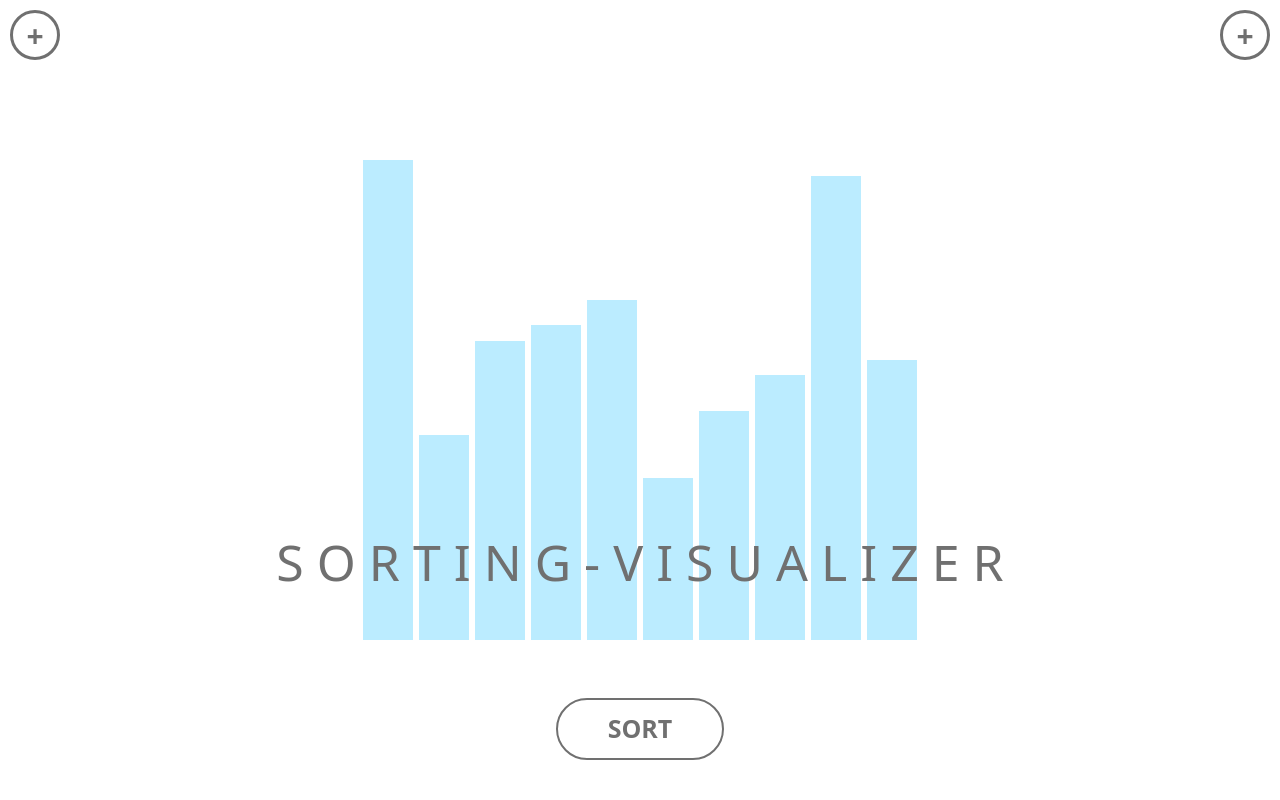
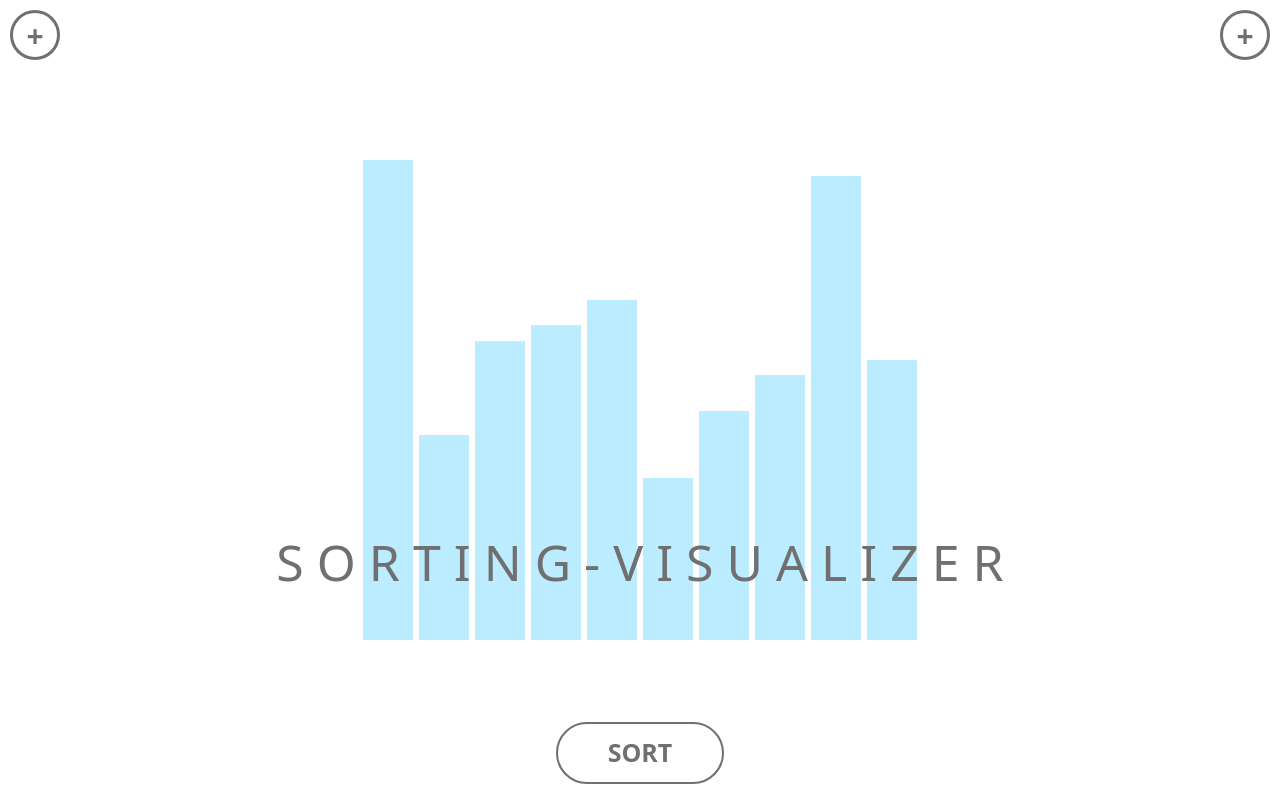
Before and after one commit to jadenliu12/Sorting-Visualizer, a React app: page / in a window 1280 px wide. Built offline with nearby package versions, Linux system fonts and the light colour scheme.

Commit message:
add style to message box

```diff
--- a/src/components/SortBar.css
+++ b/src/components/SortBar.css
@@ -22,7 +22,7 @@
 .sortBar .botContainer {
     display: flex;
     position: absolute;
-    bottom: 5vh;
+    bottom: 2vh;
     justify-content: center;
     flex-direction: row;
 }
@@ -32,6 +32,7 @@
 }
 .sortBar .botContainer .movesWrapper .movesTitle {
     font-weight: bold;
+    color: #707070;
 }
 
 .sortBar .botContainer .movesWrapper .movesContainer {
@@ -88,6 +89,7 @@
     height: auto;
     line-height: 1;
     margin: 0;
+    margin-top: 42px;
     padding: 0;
     text-align: center;
     text-decoration: none;
--- a/src/components/SortBar.jsx
+++ b/src/components/SortBar.jsx
@@ -91,7 +91,8 @@ class SortBar extends React.Component {
         if(!this.check()) {
             var animations = insertionSort(this.props.arrayBar, this.props.total);
             const moves = document.getElementById("movesContainer");
-            const wrapper = document.getElementById("movesWrapper")
+            const wrapper = document.getElementById("movesWrapper");
+
             wrapper.style.display = 'block';
 
             for (let i = 0; i < animations.length; i++) {
```
